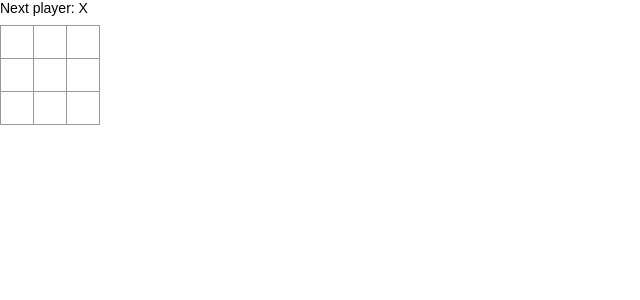
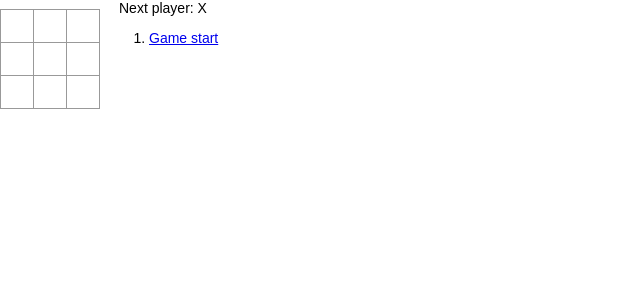
Before and after one commit to edzmh96/new-fb-react-tutorial, a React (Create React App) app: page / in a window 1280 px wide. Shown: the top 300 px of the page, without its empty margins (0-640 px from the left). Built offline with nearby package versions, Linux system fonts and the light colour scheme.

Commit message:
Documented part of tutorial is done. Added notes in readme.md. Have some final optional extra work left

```diff
--- a/src/App.js
+++ b/src/App.js
@@ -2,22 +2,40 @@
 import logo from './logo.svg';
 import './App.css';
 
+//stateless functional component, doesn't have a state so we don't need a constructor or extend React.Component
+//in this case Square previously only had 1 function : render, so we got rid of it and the "this" object in the process,
+//props gets passed in automatically
+/*
 class Square extends React.Component {
   render() {
     return (
-      <button className="square">
-        {/* TODO */}
+      <button className="square" onClick={() => this.props.onClick()}>
+        {this.props.value}
       </button>
     );
   }
 }
+*/
+function Square(props) {
+    return (
+      //setState is a react function that changes the state of the component
+      //not sure if we have to specify the entire state, or just the property in state that's getting changed
+      <button className="square" onClick={() => props.onClick()}>
+        {props.value}
+      </button>
+      // when the state is changed, the component refreshes
+    );
+}
 
 class Board extends React.Component {
+  //can inline values (i) in JSX like so
+  //in the Square class, can be accessed through this.props.prop_name, in this case prop_name = squares
   renderSquare(i) {
-    return <Square />;
+    return <Square value={this.props.squares[i]} onClick={() => this.props.onClick(i)}/>;
   }
+
   render() {
-    const status = 'Next player: X';
+
     return (
       <div>
         <div className="status">{status}</div>
@@ -42,15 +60,75 @@
 }
 
 class Game extends React.Component {
+  constructor() {
+    super();
+    this.state = {
+      history: [{
+        squares: Array(9).fill(null)
+      }],
+      xIsNext: true,
+      stepNumber: 0
+    }
+  }
+
+  handleClick(i) {
+    var history = this.state.history;
+    var current = history[history.length - 1];
+    const squares = current.squares.slice();
+    if (calculateWinner(squares) || squares[i]) {
+      return;
+    }
+    squares[i] = this.state.xIsNext ? 'X' : 'O';
+    this.setState({
+      history: history.concat([{
+        squares: squares
+      }]),
+      xIsNext: !this.state.xIsNext,
+      stepNumber: history.length
+    });
+  }
+
+  jumpTo(step) {
+    this.setState({
+      stepNumber: step,
+      xIsNext: (step % 2) ? false : true
+    });
+  }
+
   render() {
+    const history = this.state.history;
+    const current = history[this.state.stepNumber];
+    const winner = calculateWinner(current.squares);
+    //step is {squares: squares}, move is index
+    const moves = history.map((step, move) => {
+      const desc = move ?
+        'Move #' + move:
+        'Game start';
+      return (
+        <li key={move}>
+          <a href="#" onClick={() => this.jumpTo(move)}>{desc}</a>
+        </li>
+      )
+    });
+
+    let status;
+    if (winner) {
+      status = 'Winner: ' + winner;
+    } else {
+      status = 'Next player: ' + (this.state.xIsNext ? 'X' : 'O');
+    }
+
     return (
       <div className="game">
         <div className="game-board">
-          <Board />
+          <Board
+            squares={current.squares}
+            onClick={(i) => this.handleClick(i)}
+          />
         </div>
         <div className="game-info">
-          <div>{/* status */}</div>
-          <ol>{/* TODO */}</ol>
+          <div>{status}</div>
+          <ol>{moves}</ol>
         </div>
       </div>
     );
```
Also changed, not shown: 1 other file (tests, documents, lock files or other folders).
